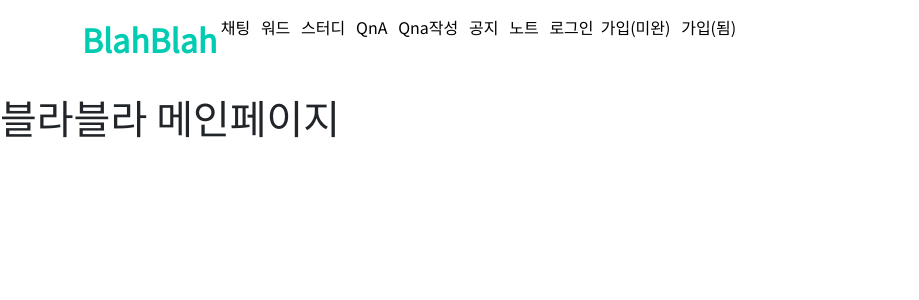
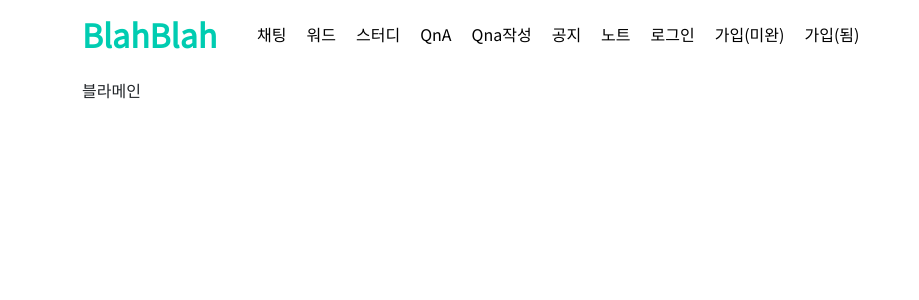
Before and after one commit to damwon/BlahBlah, a Next.js app in the folder FE/blahblah/: page / in a window 1280 px wide. Shown: the top 300 px of the page, without its empty margins (0-919 px from the left). Built offline with nearby package versions, Linux system fonts and the light colour scheme.

Commit message:
fe/feat/navbarMargin

```diff
--- a/FE/blahblah/component/Layout.js
+++ b/FE/blahblah/component/Layout.js
@@ -11,6 +11,7 @@ export default function Layout( {children}){
         </Row>
 
     </Container>
+    {/* <hr></hr> */}
   <div>{children}</div>
   </>
 }
--- a/FE/blahblah/component/Navbar.js
+++ b/FE/blahblah/component/Navbar.js
@@ -29,7 +29,7 @@ export default function userNav() {
     <>
       {/* 테스트 */}
       <div className="nav">
-      <div className="navright">
+      <div>
       <Link href="/">
             <a className="mainnav">
               BlahBlah
@@ -39,43 +39,43 @@ export default function userNav() {
       </div>
             <div className="navright">
             <Link href="/chat">
-              <a className="navmenu">&nbsp;채팅 &nbsp;</a>
+              <a className="navmenu">채팅</a>
             </Link>
             <Link href="/wordnote">
-              <a className="navmenu">&nbsp;워드 &nbsp;</a>
+              <a className="navmenu">워드</a>
             </Link>
             <Link href="/study">
-              <a className="navmenu">&nbsp;스터디 &nbsp;</a>
+              <a className="navmenu">스터디</a>
             </Link>
             <Link href="/qna">
-              <a className="navmenu">&nbsp;QnA &nbsp;</a>
+              <a className="navmenu">QnA</a>
             </Link>
             <Link href="/qna/write">
-              <a className="navmenu">&nbsp;Qna작성 &nbsp;</a>
+              <a className="navmenu">Qna작성</a>
             </Link>
             <Link href="/notice">
-              <a className="navmenu">&nbsp;공지 &nbsp;</a>
+              <a className="navmenu">공지</a>
             </Link>
             <Link href="/note">
-              <a className="navmenu">&nbsp;노트 &nbsp;</a>
+              <a className="navmenu">노트</a>
             </Link>
               {
                 isLogin===false
                 ?<><Link href="/user/login">
-                <a className="navmenu">&nbsp;로그인&nbsp;</a>
+                <a className="navmenu">로그인</a>
                   </Link>
               <Link href="/user/signup">
-                <a className="navmenu">&nbsp;가입(미완) &nbsp;</a>
+                <a className="navmenu">가입(미완)</a>
                   </Link>
                   <Link href="/user/signup2">
-                <a className="navmenu">&nbsp;가입(됨) &nbsp;</a>
+                <a className="navmenu">가입(됨)</a>
                   </Link>
                   </>
                 :<>
                 <Link href="/user/mypage">
-            <a className="navmenu">&nbsp;마이페이지 &nbsp;</a>
+            <a className="navmenu">마이페이지</a>
               </Link>
-                <a className="navmenu" onClick={onLogout}>&nbsp;로그아웃&nbsp;</a>
+                <a className="navmenu" onClick={onLogout}>로그아웃</a>
                   </>
               }
 
@@ -87,8 +87,8 @@ export default function userNav() {
       .nav{
 
 
-        margin-top:15px;
-        margin-bottom:30px;
+        margin-top:10px;
+        margin-bottom:20px;
         background-color:white;
       }
         .mainnav{
@@ -106,10 +106,15 @@ export default function userNav() {
           align-items:center;
           font-size: 16px;
           // font-weight:bold;
-          margin-bottom:0;
+          margin:10px;
         }
         .navmenu:hover{
           color:#00ccb1;
+        }
+        .navright{
+          margin-left:30px;
+          margin-top:auto;
+          margin-bottom:auto;
         }
       `}</style>
     </>
--- a/FE/blahblah/pages/index.tsx
+++ b/FE/blahblah/pages/index.tsx
@@ -1,10 +1,16 @@
 import { useEffect,useState } from "react";
+import { Container,Row,Col } from 'react-bootstrap';
+
 export default function Home() {
 
 
 
   return <>
-  <h1>블라블라 메인페이지</h1>
+  <Container>
+    <Row>
+      <Col>블라메인</Col>
+    </Row>
+  </Container>
 
 
 
```
